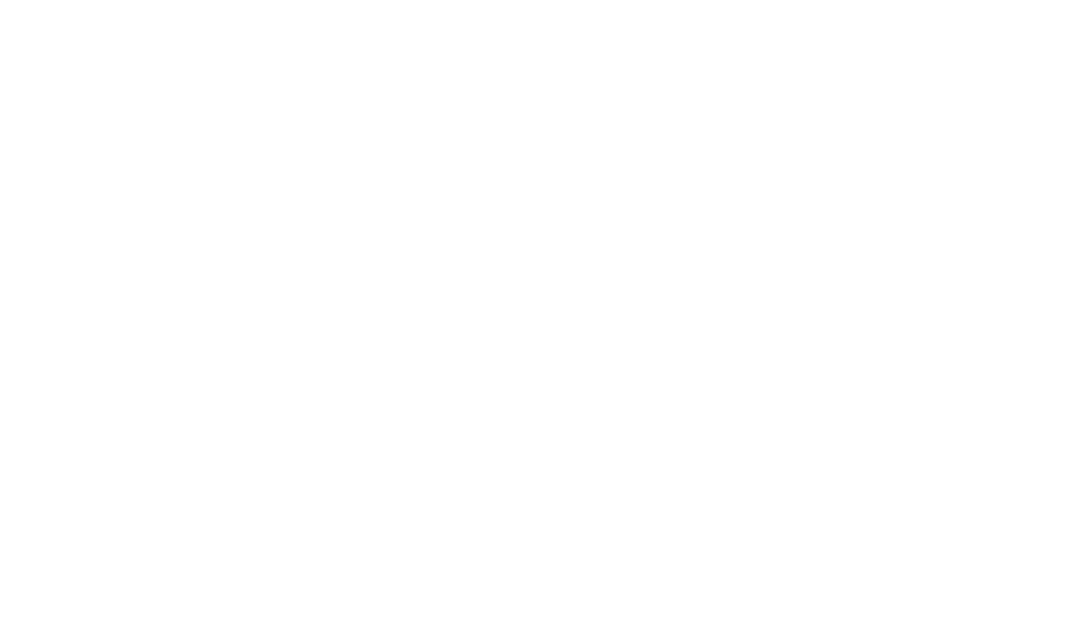
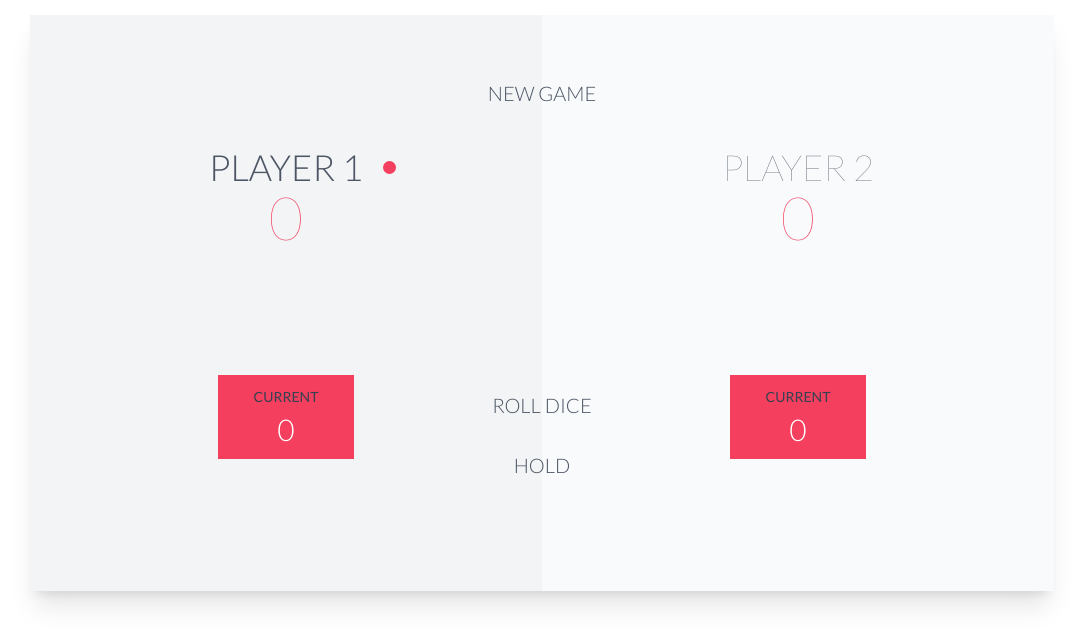
Before and after one commit to Arckanics/dice-game, a website: page dist/index.html in a window 1280 px wide. Shown: the whole page, without its empty margins (98-1181 px from the left). Drawn offline with Linux system fonts and the light colour scheme.

Commit message:
building model

```diff
--- a/src/input.css
+++ b/src/input.css
@@ -1,3 +1,42 @@
 @tailwind base;
 @tailwind components;
 @tailwind utilities;
+
+@layer components {
+  #root-dice-game, .root-dice-game {
+    height: calc(100vw / 16 * 9);
+    width: calc(100vw - 30px);
+    margin: 15px auto;
+    max-width: 1024px;
+    max-height: calc(1024px / 16 * 9);
+    font-family: 'Lato', sans-serif;
+    @apply bg-gray-100 flex shadow-xl font-light text-gray-600 flex-nowrap justify-center relative
+  }
+
+  .player {
+    @apply flex flex-col w-1/2 text-center uppercase justify-center h-full bg-slate-50
+  }
+
+  .player .player-name {
+    @apply font-thin relative
+  }
+
+  .player.active {
+    @apply bg-transparent
+  }
+
+  .player.active .player-name {
+    @apply font-light
+  }
+
+  .player.active .player-name::after {
+    content: '';
+    top: calc(50% - 13px/2);
+    transform: translateX(20px);
+    @apply absolute bg-rose-500 rounded-full h-[13px] w-[13px]
+  }
+
+  #game-cmd {
+    @apply flex flex-col justify-between w-1/4 absolute top-0 h-full text-center uppercase text-xl pb-24
+  }
+}
--- a/tailwind.config.js
+++ b/tailwind.config.js
@@ -1,6 +1,8 @@
 /** @type {import('tailwindcss').Config} */
 module.exports = {
-  content: [],
+  content: [
+    './dist/**.{html,js}'
+  ],
   theme: {
     extend: {},
   },
```
Also changed, not shown: dist/app.js (added), dist/index.html, dist/styles.css.
